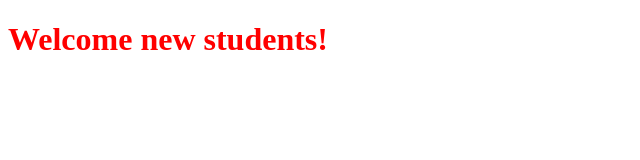
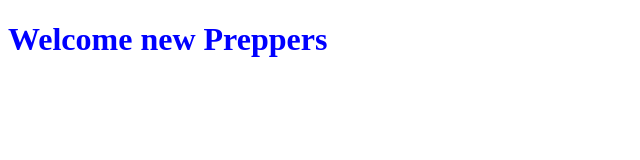
Before and after one commit to tochman/git_demo, a plain HTML site: page index.html in a window 1280 px wide. Shown: the whole page, without its empty margins (0-640 px from the left). Drawn offline with Linux system fonts and the light colour scheme.

Commit message:
Change h1 and change color to blue

```diff
--- a/css/styles.css
+++ b/css/styles.css
@@ -1,3 +1,3 @@
 h1 {
-  color: red;
+  color: blue;
 }
--- a/index.html
+++ b/index.html
@@ -6,6 +6,6 @@
     <link rel="stylesheet" href="css/styles.css">
   </head>
   <body>
-    <h1>Welcome new students!</h1>
+    <h1>Welcome new Preppers</h1>
   </body>
 </html>
```
